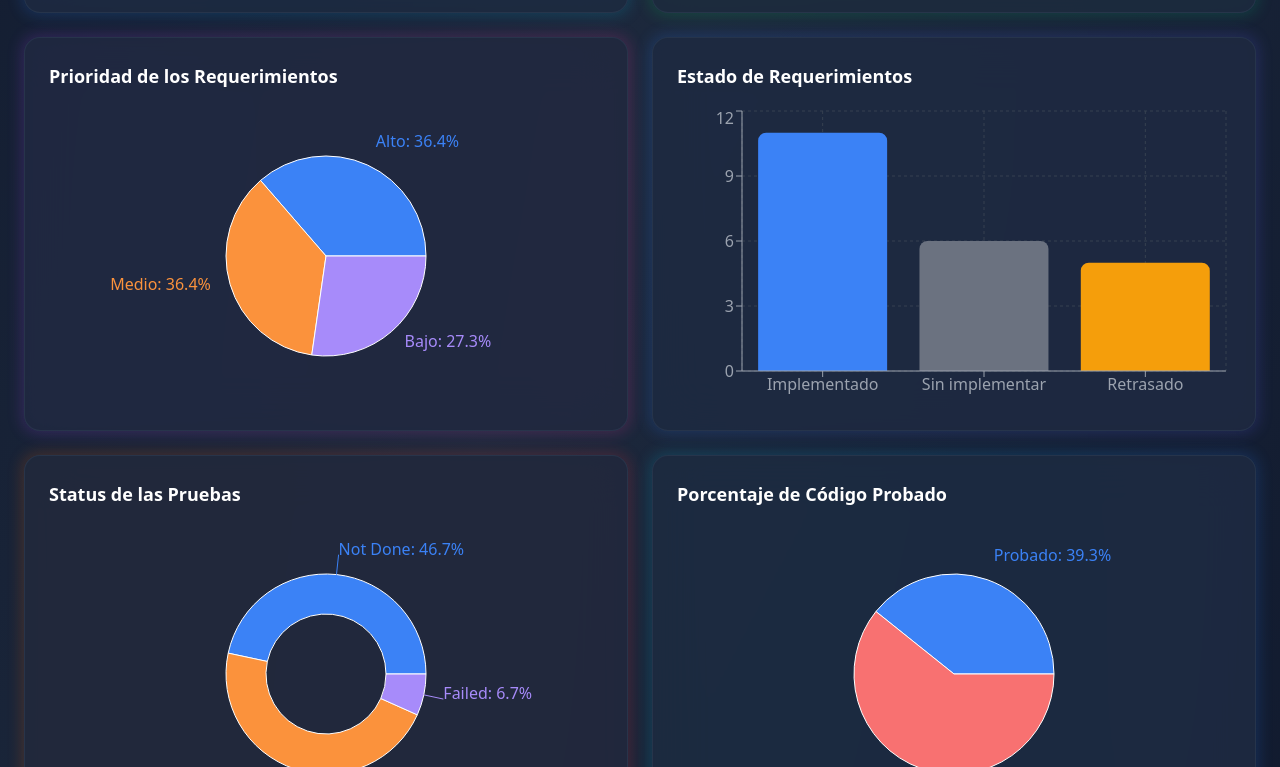
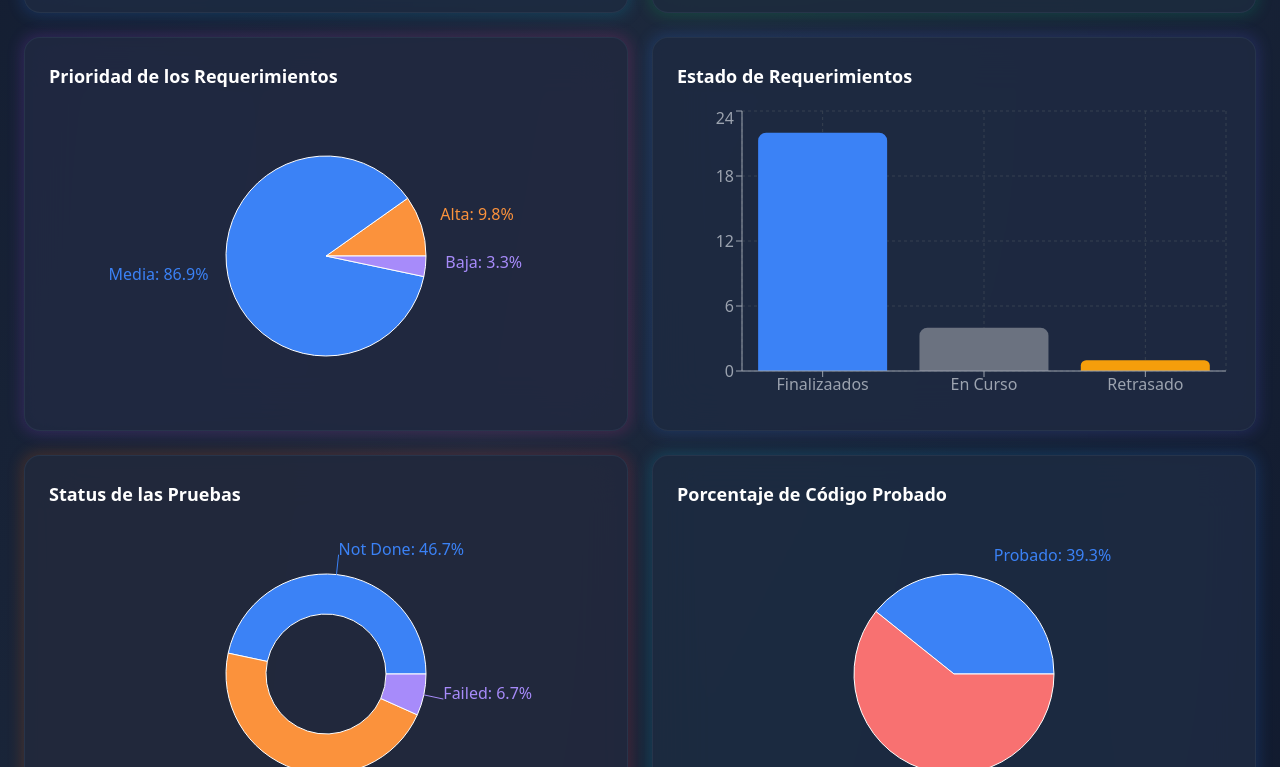
Before and after one commit to Aslan-devs/DashBoardQA, a React (Vite) app: page / in a window 1280 px wide. Shown: the part 1073-1840 px from the top of the page. Built offline with nearby package versions, Linux system fonts and the light colour scheme.

Commit message:
Grficas de requerimientos agregadas

```diff
--- a/src/DashboardQA.jsx
+++ b/src/DashboardQA.jsx
@@ -24,14 +24,14 @@ const Dashboard = () => {
       sprint4: { velocidad: 28, predictibilidad: 94, defectos: 0.09 }
     },
     prioridades: [
-      { name: 'Alto', value: 36.4, color: '#3b82f6' },
-      { name: 'Medio', value: 36.4, color: '#fb923c' },
-      { name: 'Bajo', value: 27.3, color: '#a78bfa' }
+      { name: 'Alta', value: 9.8, color: '#fb923c' },
+      { name: 'Media', value: 86.9, color: '#3b82f6' },
+      { name: 'Baja', value: 3.3, color: '#a78bfa' }
     ],
     requerimientos: [
-      { name: 'Implementado', cantidad: 11, color: '#3b82f6' },
-      { name: 'Sin implementar', cantidad: 6, color: '#6b7280' },
-      { name: 'Retrasado', cantidad: 5, color: '#f59e0b' }
+      { name: 'Finalizaados', cantidad: 22, color: '#3b82f6' },
+      { name: 'En Curso', cantidad: 4, color: '#6b7280' },
+      { name: 'Retrasado', cantidad: 1, color: '#f59e0b' }
     ],
     statusPruebas: [
       { name: 'Not Done', value: 46.7, color: '#3b82f6' },
```
Also changed, not shown: 1 other file (tests, documents, lock files or other folders).
